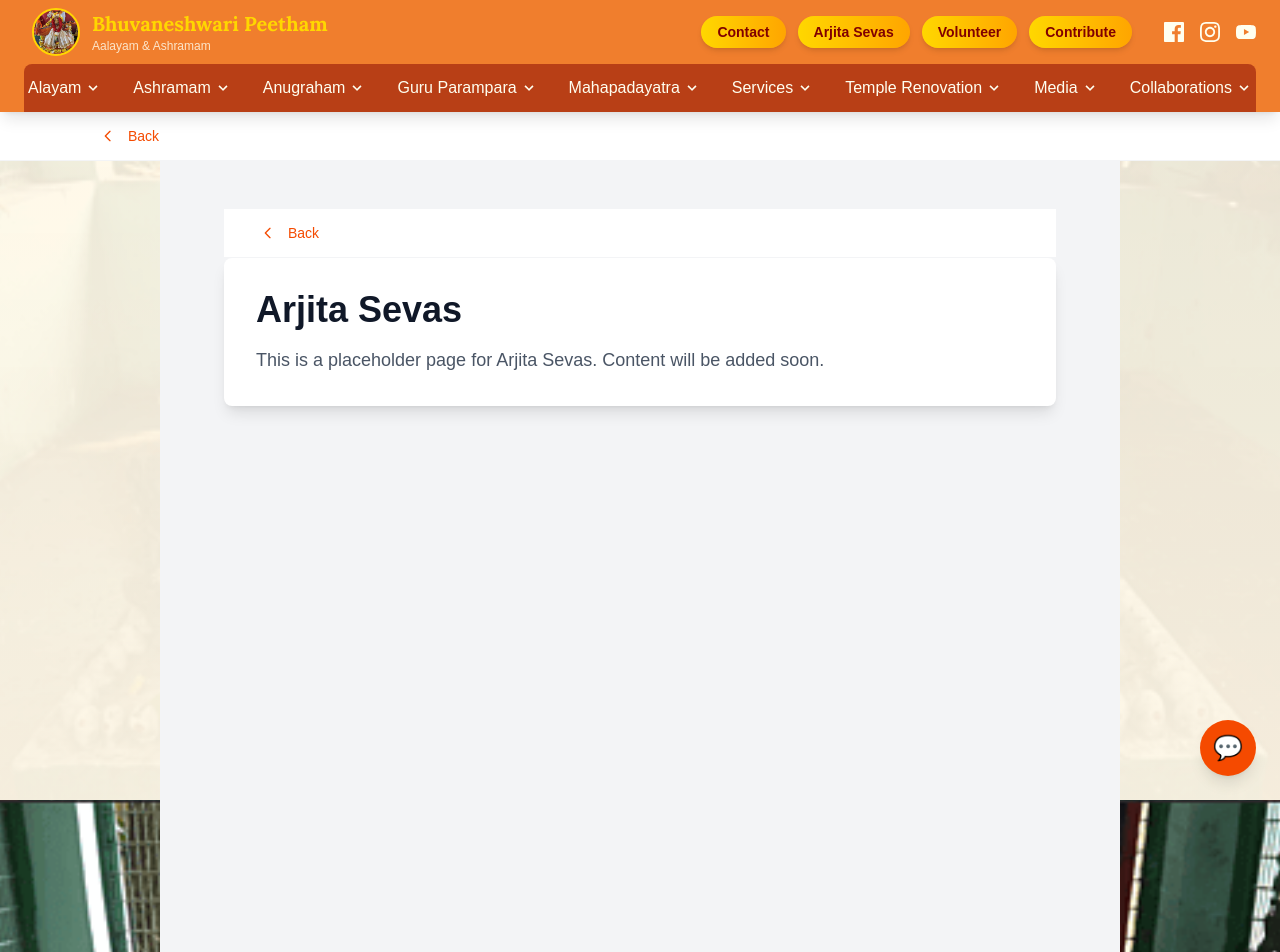
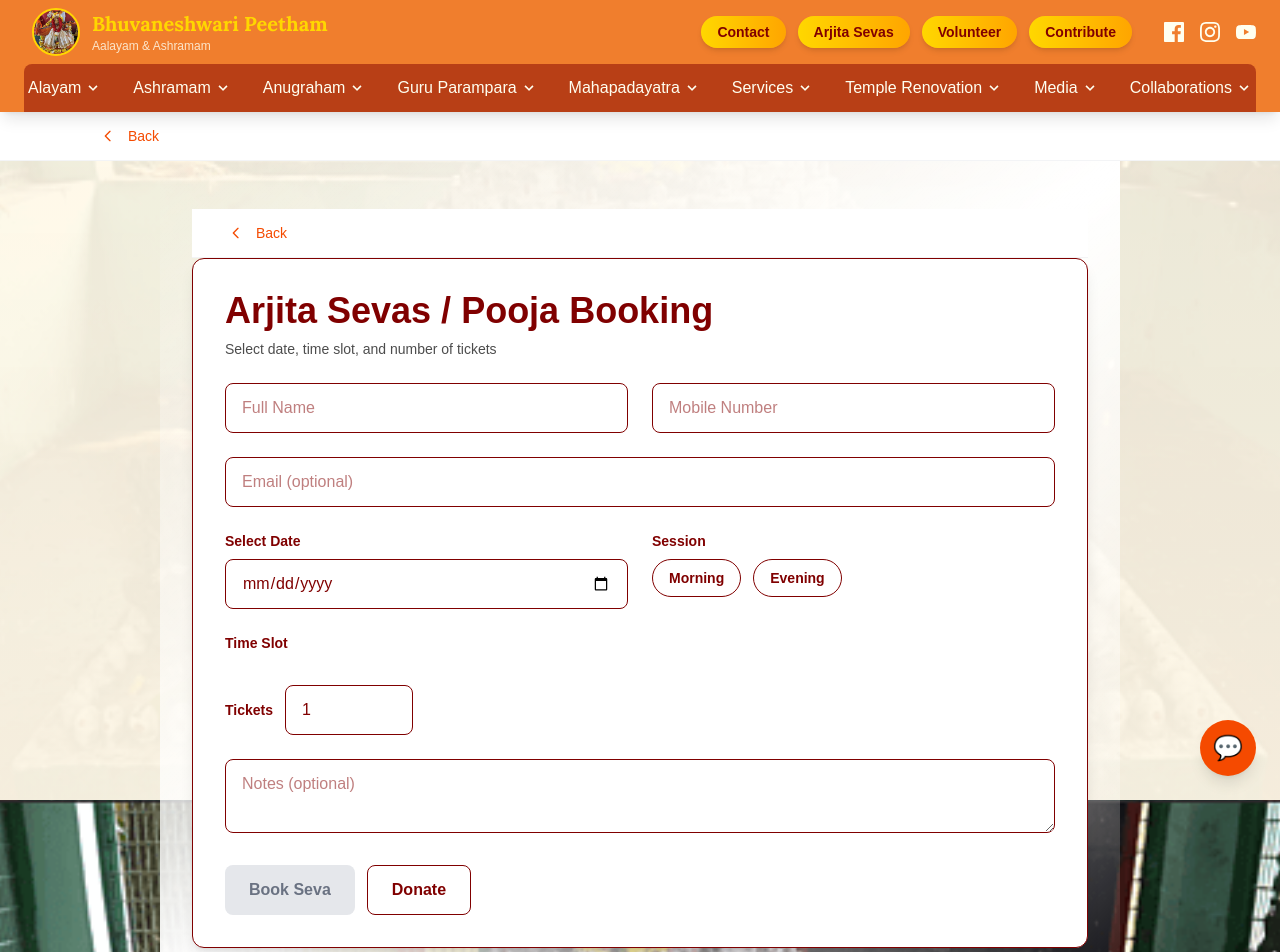
Before and after one commit to mediasbp2023-cpu/Sri-Bhuvaneswaripeetham, a Next.js app: page /arjita-sevas in a window 1280 px wide. Shown: the top 952 px of the page. Built offline with nearby package versions, Linux system fonts and the light colour scheme.

Commit message:
feat(seva): add Arjita Sevas booking page with date/time slots and tickets

```diff
--- a/app/arjita-sevas/page.tsx
+++ b/app/arjita-sevas/page.tsx
@@ -1,18 +1,256 @@
+"use client";
+
+import { useMemo, useState } from 'react';
 import { BackNav } from '@/components/BackNav';
 
+type Slot = {
+  id: string;
+  label: string;
+};
+
+const MORNING_SLOTS: Slot[] = [
+  { id: '06:00', label: '06:00 AM' },
+  { id: '07:00', label: '07:00 AM' },
+  { id: '08:00', label: '08:00 AM' },
+  { id: '09:00', label: '09:00 AM' },
+];
+
+const EVENING_SLOTS: Slot[] = [
+  { id: '18:30', label: '06:30 PM' },
+  { id: '19:00', label: '07:00 PM' },
+  { id: '19:30', label: '07:30 PM' },
+];
+
 export default function ArjitaSevasPage() {
+  const [name, setName] = useState('');
+  const [phone, setPhone] = useState('');
+  const [email, setEmail] = useState('');
+  const [date, setDate] = useState('');
+  const [session, setSession] = useState<'morning' | 'evening' | ''>('');
+  const [slot, setSlot] = useState<Slot | null>(null);
+  const [tickets, setTickets] = useState(1);
+  const [notes, setNotes] = useState('');
+  const [submitted, setSubmitted] = useState(false);
+
+  const availableSlots = useMemo(() => {
+    if (session === 'morning') return MORNING_SLOTS;
+    if (session === 'evening') return EVENING_SLOTS;
+    return [];
+  }, [session]);
+
+  const canSubmit = useMemo(() => {
+    return (
+      name.trim().length > 0 &&
+      phone.trim().length > 0 &&
+      date.trim().length > 0 &&
+      session !== '' &&
+      slot !== null &&
+      tickets > 0
+    );
+  }, [name, phone, date, session, slot, tickets]);
+
+  const handleSubmit = () => {
+    if (!canSubmit) return;
+    const payload = {
+      type: 'Arjita Seva',
+      name,
+      phone,
+      email,
+      date,
+      session,
+      slot: slot?.id,
+      tickets,
+      notes,
+      time: new Date().toISOString(),
+    };
+    try {
+      const key = 'bp_seva_bookings';
+      const logs = JSON.parse(localStorage.getItem(key) || '[]');
+      logs.push(payload);
+      localStorage.setItem(key, JSON.stringify(logs));
+    } catch {}
+    setSubmitted(true);
+  };
+
   return (
-    <main className="bg-gray-100 min-h-screen">
-      <div className="max-w-4xl mx-auto py-12 px-4 sm:px-6 lg:px-8">
+    <main className="bg-gradient-to-br from-brand-cream via-white to-brand-gold/10 min-h-screen">
+      <div className="max-w-6xl mx-auto py-12 px-4 sm:px-6 lg:px-8">
         <BackNav />
-        <div className="bg-white shadow-lg rounded-lg overflow-hidden">
-          <div className="p-8">
-            <h1 className="text-4xl font-bold text-gray-900 mb-4">Arjita Sevas</h1>
-            <p className="text-lg text-gray-600">
-              This is a placeholder page for Arjita Sevas. Content will be added soon.
-            </p>
+
+        {!submitted && (
+          <div className="bg-white shadow-lg rounded-xl overflow-hidden border border-brand-gold/20">
+            <div className="p-8">
+              <h1 className="text-4xl font-bold text-brand-maroon mb-2">Arjita Sevas / Pooja Booking</h1>
+              <p className="text-sm text-black/70 mb-6">Select date, time slot, and number of tickets</p>
+
+              <div className="grid grid-cols-1 md:grid-cols-2 gap-6">
+                <input
+                  className="border rounded-lg px-4 py-3"
+                  placeholder="Full Name"
+                  value={name}
+                  onChange={(e) => setName(e.target.value)}
+                />
+                <input
+                  className="border rounded-lg px-4 py-3"
+                  placeholder="Mobile Number"
+                  value={phone}
+                  onChange={(e) => setPhone(e.target.value)}
+                />
+                <input
+                  className="border rounded-lg px-4 py-3 md:col-span-2"
+                  placeholder="Email (optional)"
+                  value={email}
+                  onChange={(e) => setEmail(e.target.value)}
+                />
+
+                <div className="flex flex-col gap-2">
+                  <label className="text-sm font-semibold text-brand-maroon">Select Date</label>
+                  <input
+                    type="date"
+                    className="border rounded-lg px-4 py-3"
+                    value={date}
+                    onChange={(e) => setDate(e.target.value)}
+                  />
+                </div>
+
+                <div className="flex flex-col gap-2">
+                  <label className="text-sm font-semibold text-brand-maroon">Session</label>
+                  <div className="flex gap-3">
+                    <button
+                      onClick={() => {
+                        setSession('morning');
+                        setSlot(null);
+                      }}
+                      className={`px-4 py-2 rounded-full border text-sm font-semibold transition-colors ${
+                        session === 'morning'
+                          ? 'bg-brand-maroon text-brand-gold border-brand-maroon'
+                          : 'bg-brand-cream text-brand-maroon border-brand-gold/30 hover:bg-brand-gold/10'
+                      }`}
+                    >
+                      Morning
+                    </button>
+                    <button
+                      onClick={() => {
+                        setSession('evening');
+                        setSlot(null);
+                      }}
+                      className={`px-4 py-2 rounded-full border text-sm font-semibold transition-colors ${
+                        session === 'evening'
+                          ? 'bg-brand-maroon text-brand-gold border-brand-maroon'
+                          : 'bg-brand-cream text-brand-maroon border-brand-gold/30 hover:bg-brand-gold/10'
+                      }`}
+                    >
+                      Evening
+                    </button>
+                  </div>
+                </div>
+
+                <div className="flex flex-col gap-2 md:col-span-2">
+                  <label className="text-sm font-semibold text-brand-maroon">Time Slot</label>
+                  <div className="flex flex-wrap gap-3">
+                    {availableSlots.map((s) => (
+                      <button
+                        key={s.id}
+                        onClick={() => setSlot(s)}
+                        className={`px-4 py-2 rounded-full border text-sm font-semibold transition-colors ${
+                          slot?.id === s.id
+                            ? 'bg-brand-maroon text-brand-gold border-brand-maroon'
+                            : 'bg-brand-cream text-brand-maroon border-brand-gold/30 hover:bg-brand-gold/10'
+                        }`}
+                      >
+                        {s.label}
+                      </button>
+                    ))}
+                  </div>
+                </div>
+
+                <div className="flex items-center gap-3">
+                  <label className="text-sm font-semibold text-brand-maroon">Tickets</label>
+                  <input
+                    type="number"
+                    min={1}
+                    className="border rounded-lg px-4 py-3 w-32"
+                    value={tickets}
+                    onChange={(e) => setTickets(Math.max(1, parseInt(e.target.value || '1', 10)))}
+                  />
+                </div>
+
+                <textarea
+                  className="border rounded-lg px-4 py-3 md:col-span-2"
+                  placeholder="Notes (optional)"
+                  value={notes}
+                  onChange={(e) => setNotes(e.target.value)}
+                />
+              </div>
+
+              <div className="mt-8 flex flex-wrap gap-3">
+                <button
+                  disabled={!canSubmit}
+                  onClick={handleSubmit}
+                  className={`px-6 py-3 rounded-lg font-semibold transition-colors ${
+                    canSubmit
+                      ? 'bg-brand-maroon text-brand-gold hover:bg-brand-maroon/90'
+                      : 'bg-gray-200 text-gray-500 cursor-not-allowed'
+                  }`}
+                >
+                  Book Seva
+                </button>
+                <a
+                  href="/donate"
+                  className="px-6 py-3 rounded-lg font-semibold border bg-white text-brand-maroon border-brand-gold/40 hover:bg-brand-gold/10"
+                >
+                  Donate
+                </a>
+              </div>
+            </div>
           </div>
-        </div>
+        )}
+
+        {submitted && (
+          <div className="bg-white rounded-xl shadow-lg p-8 border border-brand-gold/20 text-center">
+            <div className="text-5xl mb-4">🙏</div>
+            <h2 className="text-3xl font-bold text-brand-maroon mb-4">Booking Confirmed</h2>
+            <p className="text-lg text-black mb-6">Your Arjita Seva booking is recorded.</p>
+            <div className="grid grid-cols-1 md:grid-cols-2 gap-4 text-left max-w-2xl mx-auto">
+              <div className="p-4 rounded-lg bg-brand-cream border border-brand-gold/20">
+                <p className="font-semibold text-brand-maroon">Name</p>
+                <p className="text-black">{name}</p>
+              </div>
+              <div className="p-4 rounded-lg bg-brand-cream border border-brand-gold/20">
+                <p className="font-semibold text-brand-maroon">Date</p>
+                <p className="text-black">{date}</p>
+              </div>
+              <div className="p-4 rounded-lg bg-brand-cream border border-brand-gold/20">
+                <p className="font-semibold text-brand-maroon">Session</p>
+                <p className="text-black">{session}</p>
+              </div>
+              <div className="p-4 rounded-lg bg-brand-cream border border-brand-gold/20">
+                <p className="font-semibold text-brand-maroon">Time Slot</p>
+                <p className="text-black">{slot?.label}</p>
+              </div>
+              <div className="p-4 rounded-lg bg-brand-cream border border-brand-gold/20">
+                <p className="font-semibold text-brand-maroon">Tickets</p>
+                <p className="text-black">{tickets}</p>
+              </div>
+              <div className="p-4 rounded-lg bg-brand-cream border border-brand-gold/20 md:col-span-2">
+                <p className="font-semibold text-brand-maroon">Contact</p>
+                <p className="text-black">{phone} {email ? `• ${email}` : ''}</p>
+              </div>
+            </div>
+            <div className="mt-8">
+              <a
+                href={`https://wa.me/?text=${encodeURIComponent(
+                  `Seva Booking\nName: ${name}\nPhone: ${phone}\nDate: ${date}\nSession: ${session}\nSlot: ${slot?.label}\nTickets: ${tickets}`
+                )}`}
+                target="_blank"
+                rel="noopener noreferrer"
+                className="inline-block px-6 py-3 rounded-lg font-semibold bg-green-600 text-white hover:bg-green-700"
+              >
+                Share on WhatsApp
+              </a>
+            </div>
+          </div>
+        )}
       </div>
     </main>
   );
```
